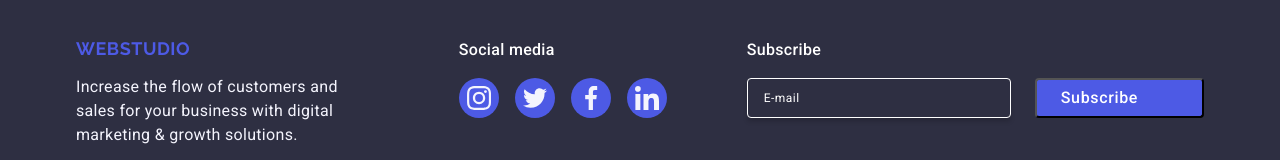
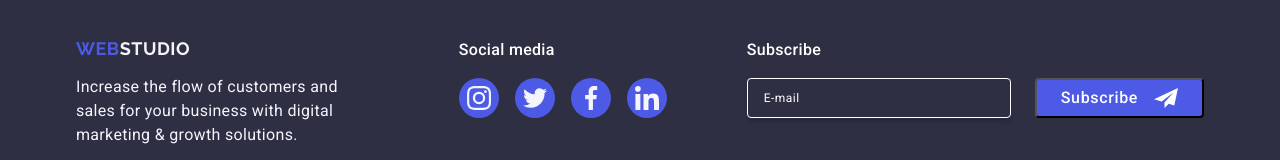
Before and after one commit to qwijhxs/goit-markup-hw-05, a plain HTML site: page index.html in a window 1280 px wide. Shown: the part 3221-3381 px from the top of the page. Drawn offline with nearby package versions, Linux system fonts and the light colour scheme.

Commit message:
Add files via upload

```diff
--- a/css/styles.css
+++ b/css/styles.css
@@ -577,7 +577,7 @@ footer .logo {
 }
 
 .logo-color {
-  color:#4d5ae5;
+  color:#f4f4fd;
 }
 
 .footer-container {
--- a/index.html
+++ b/index.html
@@ -412,7 +412,7 @@
             <button class="sub-btn" type="submit">
               Subscribe
               <svg class="sub-icon" width="24" height="24">
-                <use href="./images/icons.svg#icon-subscribe"></use>
+                <use href="./images/icons.svg#icon-frame"></use>
               </svg>
             </button>
           </form>
```
